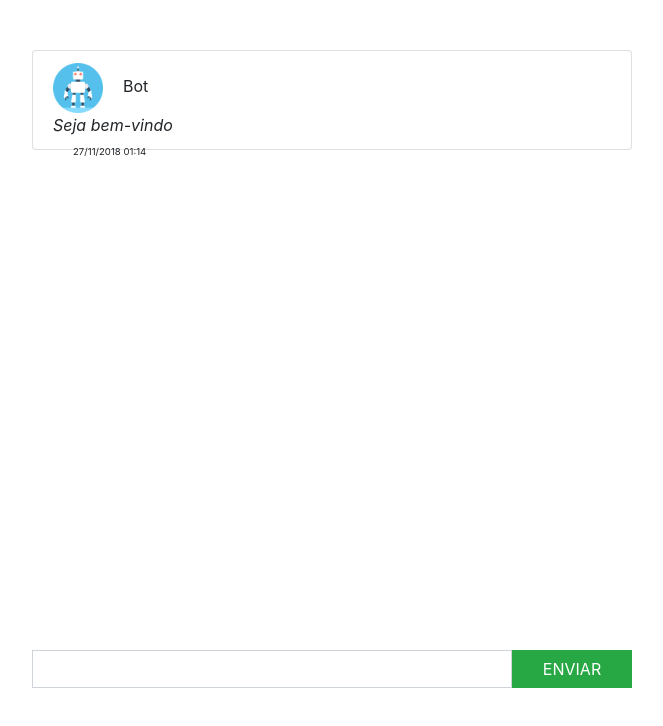
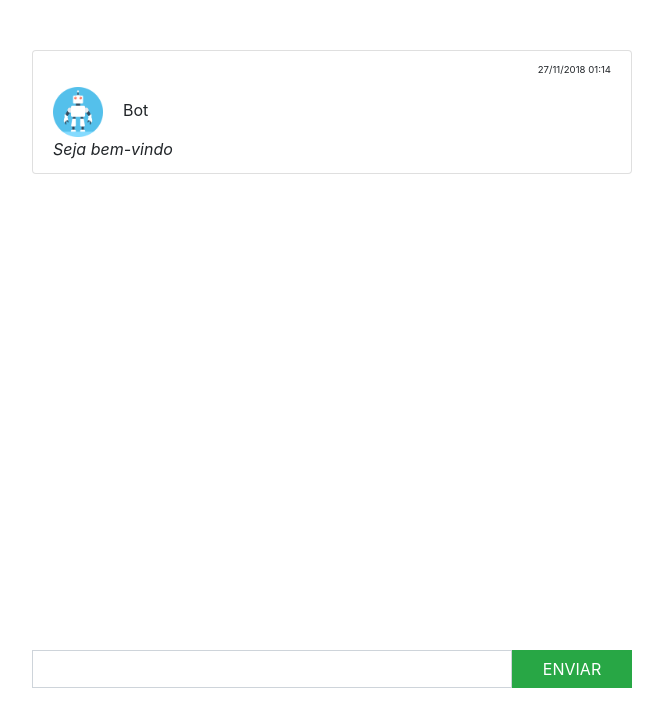
Before and after one commit to leoassuncao/chatbot, an Angular app: page / in a window 1280 px wide. Shown: the top 726 px of the page, without its empty margins (308-971 px from the left). Built offline with nearby package versions, Linux system fonts and the light colour scheme.

Commit message:
minor layout changes

```diff
--- a/src/app/components/message-item/message-item.component.css
+++ b/src/app/components/message-item/message-item.component.css
@@ -12,6 +12,7 @@
 }
 .timeform .timestamp {
   font-size: 0.6em;
+  float: right;
 }
 .avatar {
   width: 50px;
@@ -19,5 +20,5 @@
 }
 
 .user-msg {
-	background-color: #f0f;
+	background-color: #ccc;
 }
--- a/src/app/components/message-item/message-item.component.html
+++ b/src/app/components/message-item/message-item.component.html
@@ -1,10 +1,11 @@
-<li class="list-group-item">
-  <img [src]="message.avatar" class="avatar"/>
-  <span>{{message.name}}</span>
-  <div class="message" [ngClass]="{'user-msg': message.name === 'teste'}">
+<li class="list-group-item" [ngClass]="{'user-msg': message.name === 'Você'}">
+	<div class="timeform">
+    <i class="fa fa-clock-o" aria-hidden="true"></i> <span class="timestamp">{{message.timestamp | date : 'dd/MM/yyyy hh:mm' }}</span>
+  </div>
+  <img [src]="message.avatar" class="avatar" [ngClass]="{'user-msg': message.name === 'Você'}"/>
+  <span [ngClass]="{'user-msg': message.name === 'Você'}">{{message.name}}</span>
+  <div class="message" >
     {{message.content}}
   </div>
-  <div class="timeform">
-    <i class="fa fa-clock-o" aria-hidden="true"></i> <span class="timestamp">{{message.timestamp | date : 'dd/MM/yyyy hh:mm' }}</span>
-  </div>
+
 </li>
```
